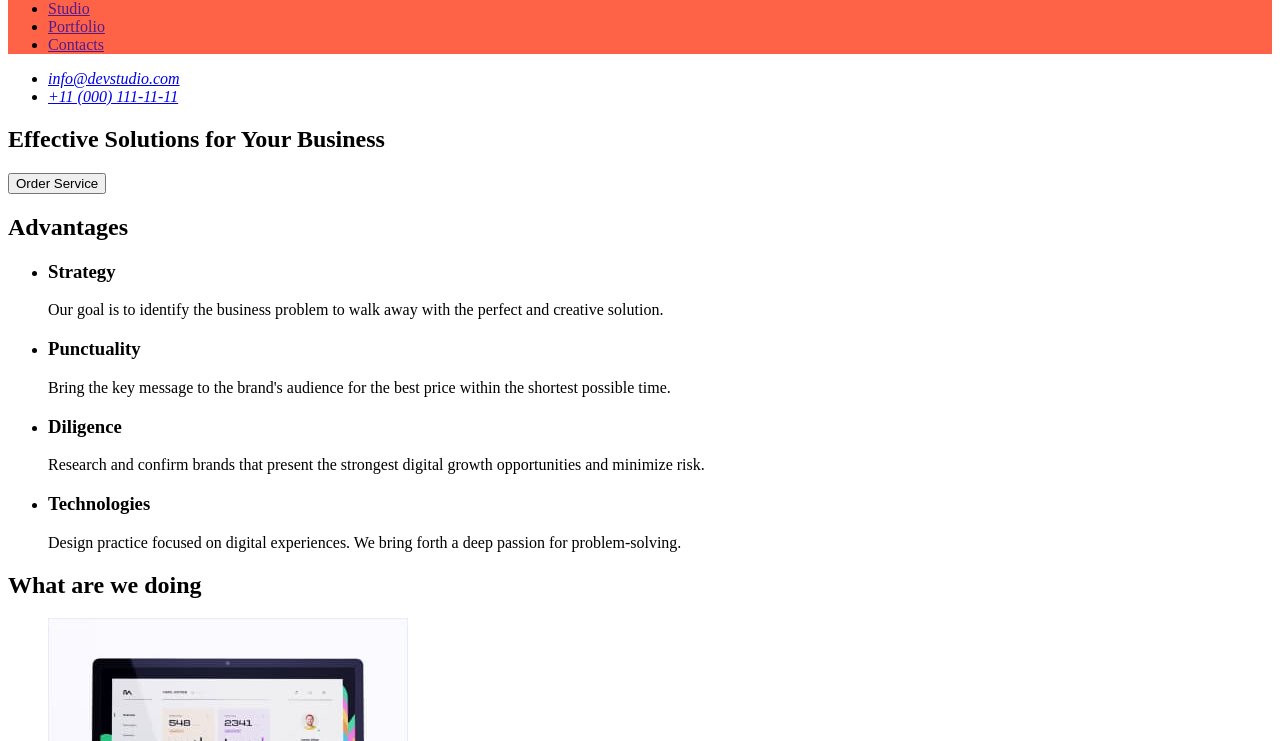
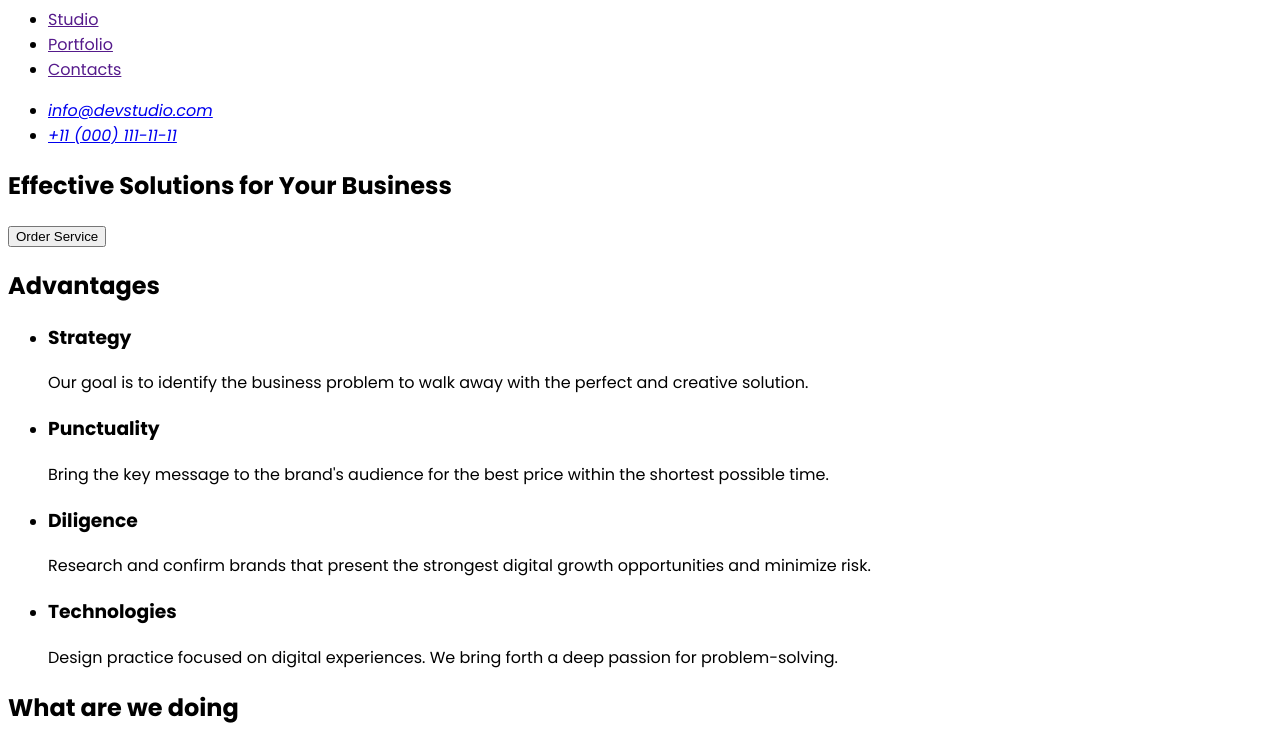
Before and after one commit to Vovap1991/web-studio-misha, a plain HTML site: page index.html in a window 1280 px wide. Shown: the part 42-783 px from the top of the page. Drawn offline with Linux system fonts and the light colour scheme.

Commit message:
added fonts

```diff
--- a/index.html
+++ b/index.html
@@ -6,7 +6,13 @@
     <meta http-equiv="X-UA-Compatible" content="IE=edge">
     <meta name="viewport" content="width=device-width, initial-scale=1.0">
     <title>Web Studio</title>
+    <link rel="preconnect" href="https://fonts.googleapis.com">
+    <link rel="preconnect" href="https://fonts.gstatic.com" crossorigin>
+    <link
+        href="https://fonts.googleapis.com/css2?family=Poppins:ital,wght@0,100;0,200;0,300;0,400;0,500;0,600;0,700;0,800;0,900;1,100;1,200;1,300;1,400;1,500;1,600;1,700;1,800;1,900&display=swap"
+        rel="stylesheet">
     <link rel="stylesheet" href="./styles.css" />
+
 </head>
 
 <body>
--- a/styles.css
+++ b/styles.css
@@ -1,12 +1,3 @@
-/* Селекторы */
-
-/* 1) селектор тега */
-
-/* body {
-  background-color: yellow;
-} */
-
-/* 2) селектор класса */
-.header-navigation-list {
-  background-color: tomato;
+body {
+  font-family: 'Poppins', sans-serif;
 }
```
